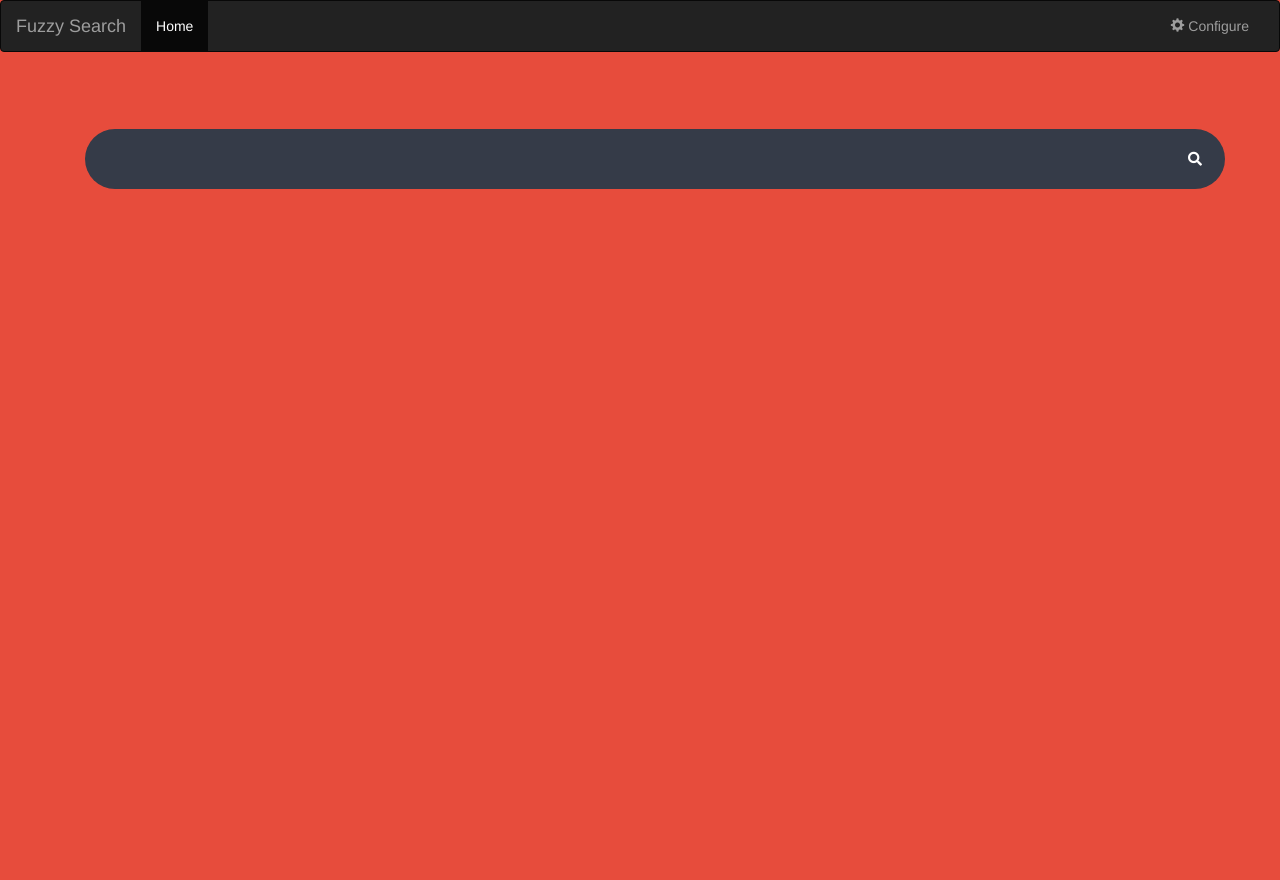
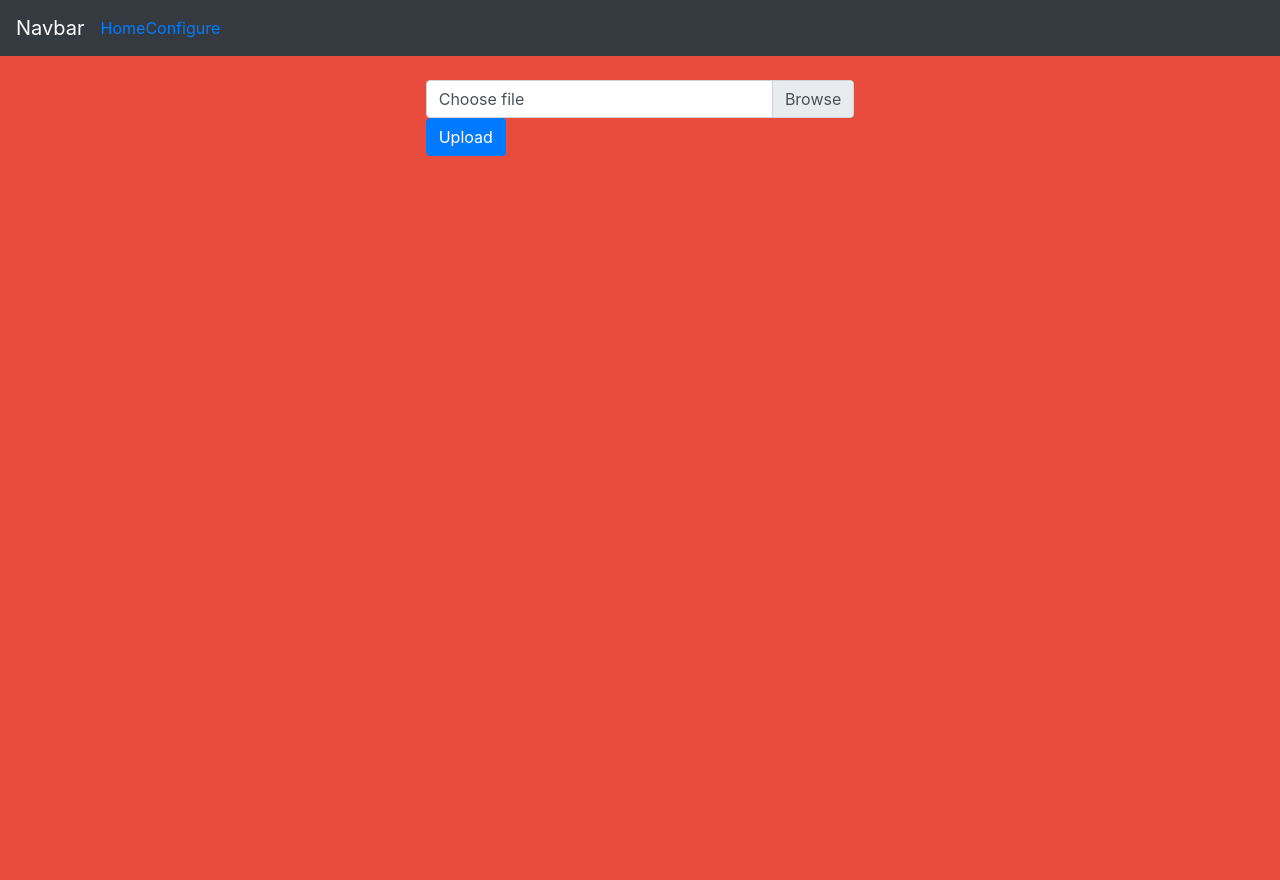
Before and after one commit to bipinshan69/FuzzySearch, a Django app: page /upload_tsv/ in a window 1280 px wide. Before the commit the page ends 189 px from the top, so only its background shows below. Run offline with Django 3.2, Linux system fonts and the light colour scheme; some libraries are stand-ins or nearby versions.

Commit message:
corrected configure.html form

```diff
--- a/search/templates/configure.html
+++ b/search/templates/configure.html
@@ -35,10 +35,10 @@
 
     <form class="md-form" action="{% url 'upload_tsv' %}" method="POST" enctype="multipart/form-data">
         {% csrf_token %}
-<div class="custom-file">
-  <input type="file" class="custom-file-input" id="tsv_file">
-  <label class="custom-file-label" for="customFile">Choose file</label>
-</div>
+        <div class="custom-file">
+          <input type="file" class="custom-file-input" name="tsv_file" >
+          <label class="custom-file-label" for="customFile">Choose file</label>
+        </div>
         <button type="submit" align="center" class="btn btn-primary text-center" >Upload</button>
     </form>
 </div>
--- a/search/views.py
+++ b/search/views.py
@@ -20,7 +20,7 @@
 
     if "GET" == request.method:
 
-        return render(request, "index.html", data)
+        return render(request, "configure.html", data)
 
     try:
 
```
